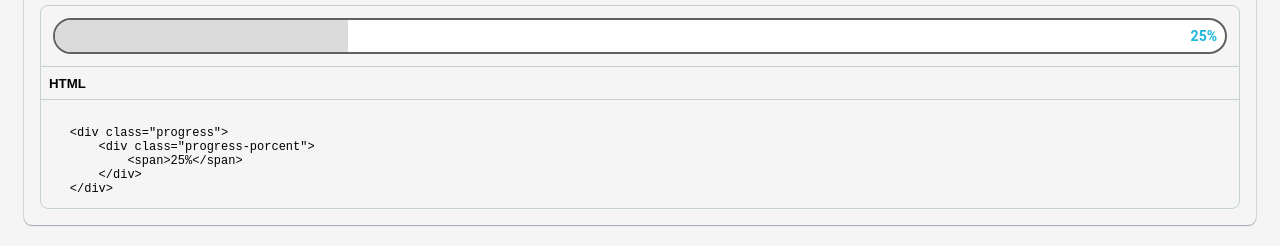
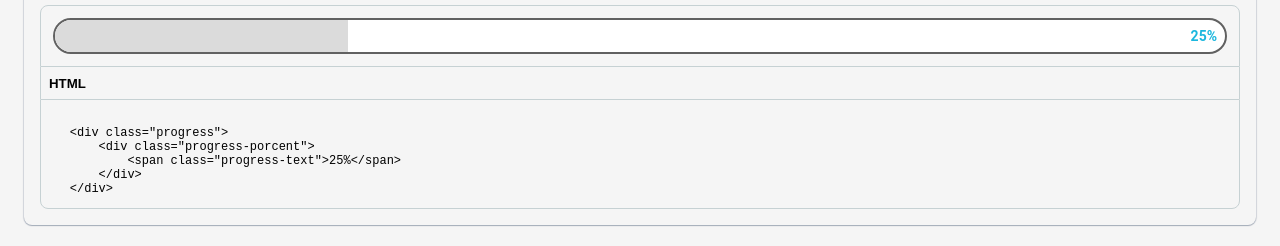
Before and after one commit to Keiner28/Plantilla-UI-UX, a plain HTML site: page tabs.html in a window 1280 px wide. Shown: the part 920-1166 px from the top of the page. Drawn offline with Linux system fonts and the light colour scheme.

Commit message:
Update progress

```diff
--- a/tabs.html
+++ b/tabs.html
@@ -95,7 +95,7 @@
                     <div class="display">
                         <div class="progress">
                             <div class="progress-porcent">
-                                <span>25%</span>
+                                <span class="progress-text">25%</span>
                             </div>
                         </div>
                     </div>
@@ -106,7 +106,7 @@
                         <pre><code>
     &lt;div class="progress"&gt;
         &lt;div class="progress-porcent"&gt;
-            &lt;span&gt;25%&lt;/span&gt;
+            &lt;span class="progress-text"&gt;25%&lt;/span&gt;
         &lt;/div&gt;
     &lt;/div&gt;</code></pre>
                         </code></pre>
```
